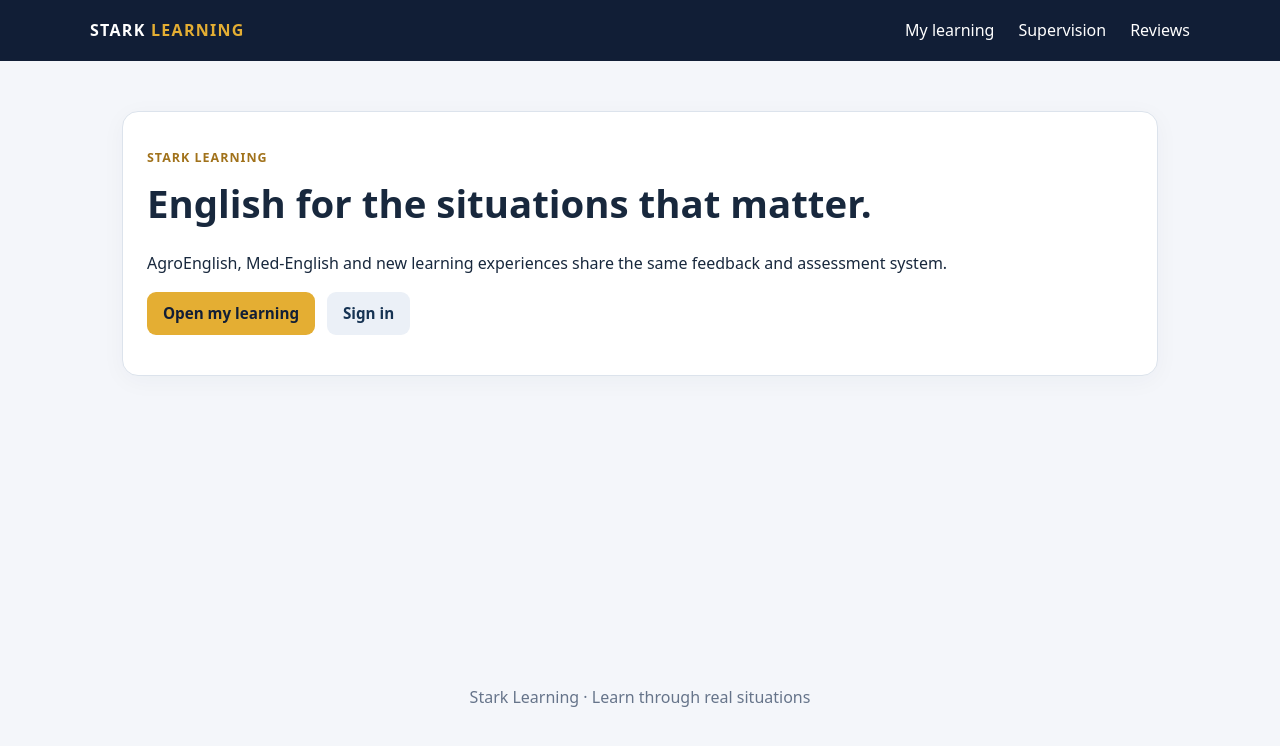
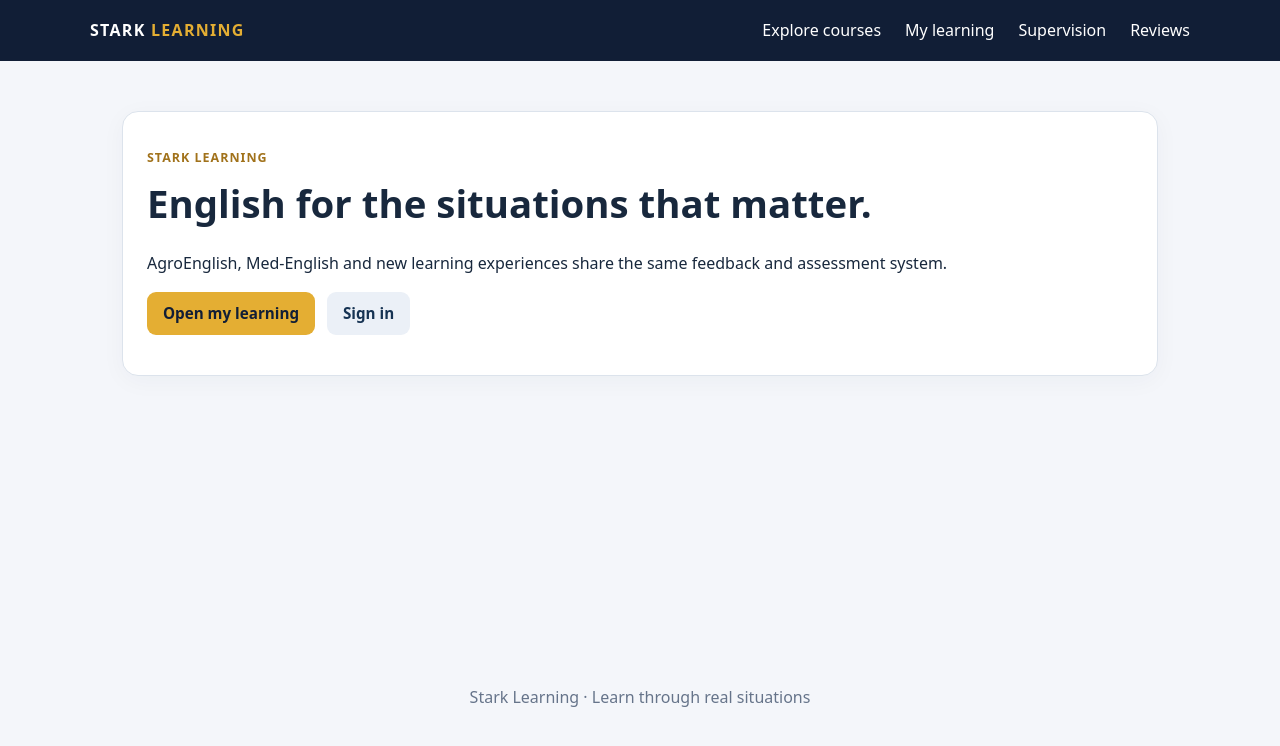
Before and after one commit to theostark2019/stark-english, a Next.js app: page / in a window 1280 px wide. Shown: the top 746 px of the page. Built offline with nearby package versions, Linux system fonts and the light colour scheme.

Commit message:
Connect course explorer to student, staff and sign-in navigation

```diff
--- a/src/app/layout.tsx
+++ b/src/app/layout.tsx
@@ -2,5 +2,5 @@ import './style.css';
 import Link from 'next/link';
 export const metadata={title:'Stark Learning',description:'Learn, submit and receive feedback'};
 export default function RootLayout({children}:{children:React.ReactNode}){
- return <html lang="en"><body><header className="top"><Link className="brand" href="/">STARK <span>LEARNING</span></Link><nav><Link href="/dashboard">My learning</Link><Link href="/teacher">Supervision</Link><Link href="/teacher/reviews">Reviews</Link></nav></header><main>{children}</main><footer>Stark Learning · Learn through real situations</footer></body></html>
+ return <html lang="en"><body><header className="top"><Link className="brand" href="/">STARK <span>LEARNING</span></Link><nav><Link href="/courses">Explore courses</Link><Link href="/dashboard">My learning</Link><Link href="/teacher">Supervision</Link><Link href="/teacher/reviews">Reviews</Link></nav></header><main>{children}</main><footer>Stark Learning · Learn through real situations</footer></body></html>
 }
```
